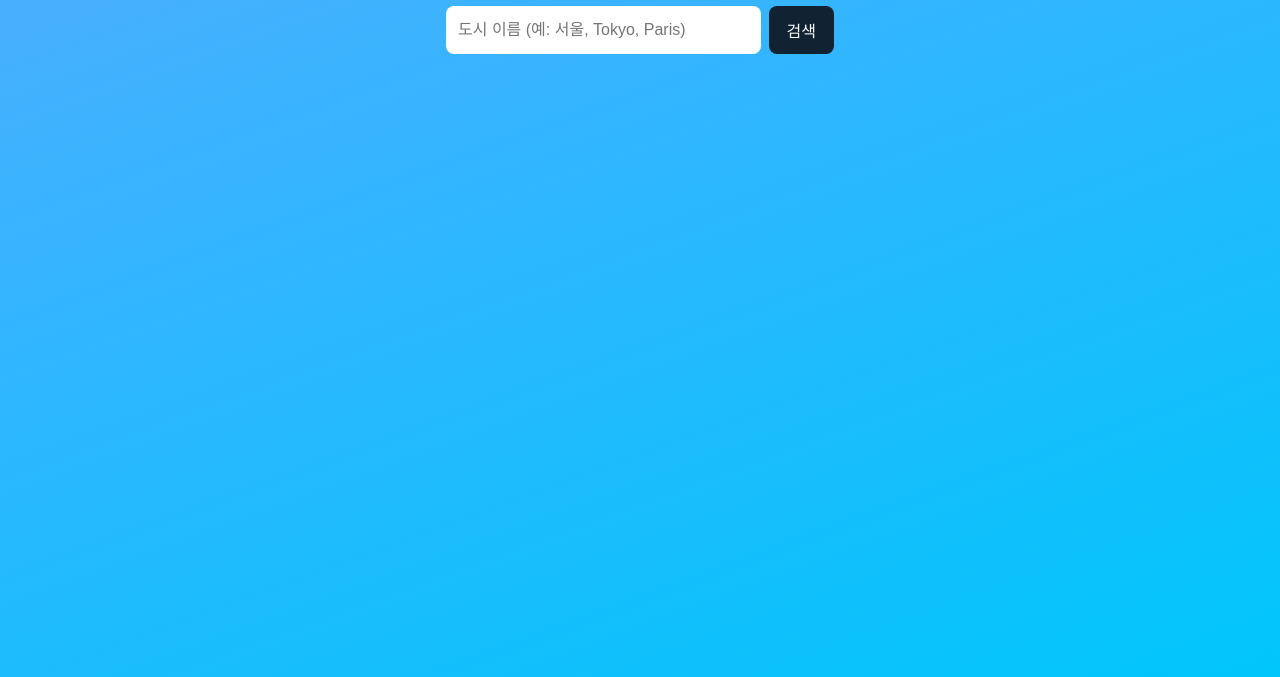
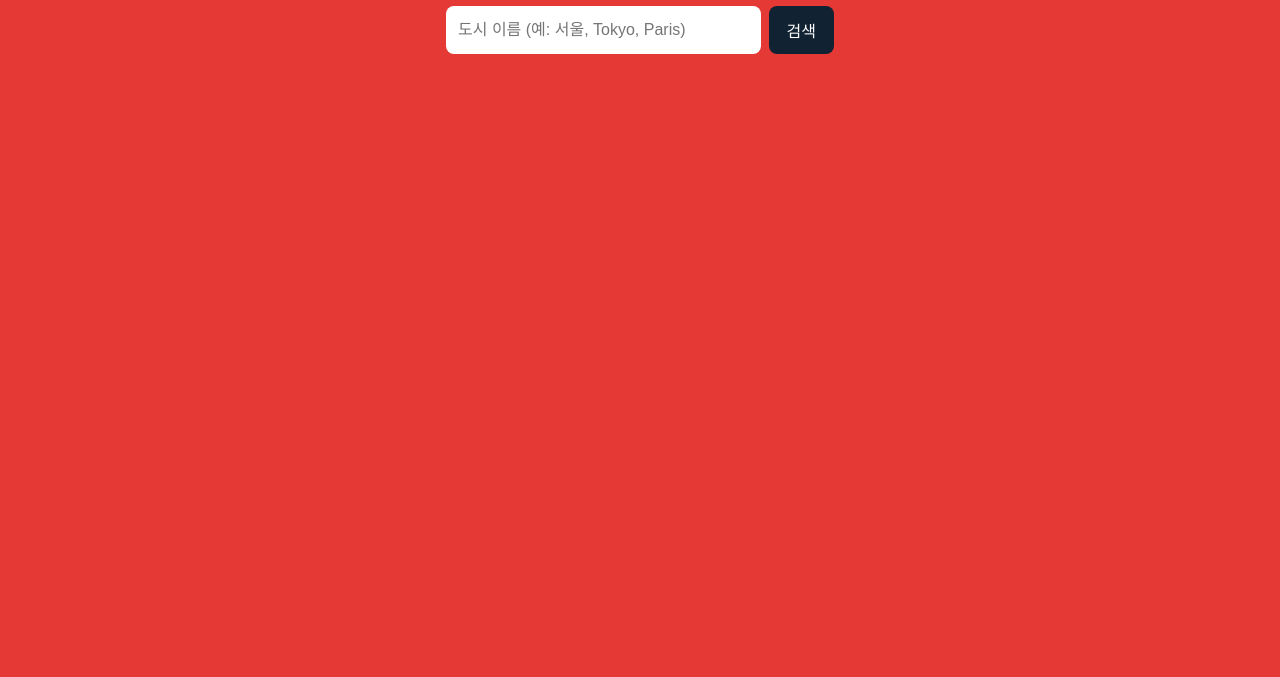
Before and after one commit to slowbean9/gittest2, a plain HTML site: page index.html in a window 1280 px wide. Shown: the part 123-800 px from the top of the page. Drawn offline with Linux system fonts and the light colour scheme.

Commit message:
Change background color to red
Co-Authored-By: Claude Sonnet 5.5 <noreply@anthropic.com>

```diff
--- a/style.css
+++ b/style.css
@@ -2,7 +2,7 @@
 body {
   margin: 0; min-height: 100vh; display: flex; justify-content: center;
   font-family: system-ui, "Malgun Gothic", sans-serif;
-  background: linear-gradient(160deg, #4facfe, #00c6fb); color: #123;
+  background: #e53935; color: #123;
 }
 main { width: 100%; max-width: 420px; padding: 40px 16px; }
 h1 { color: #fff; text-align: center; }
```
